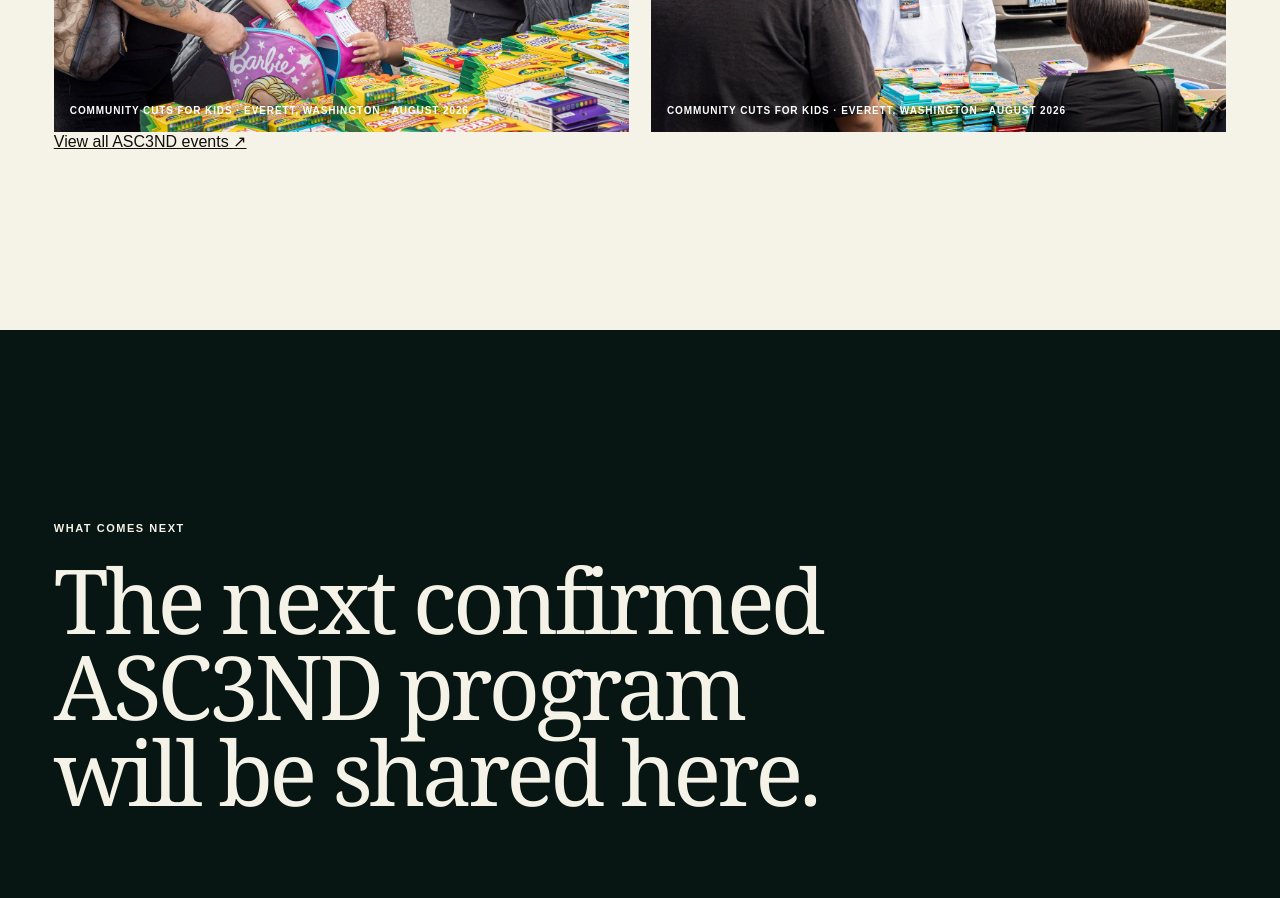
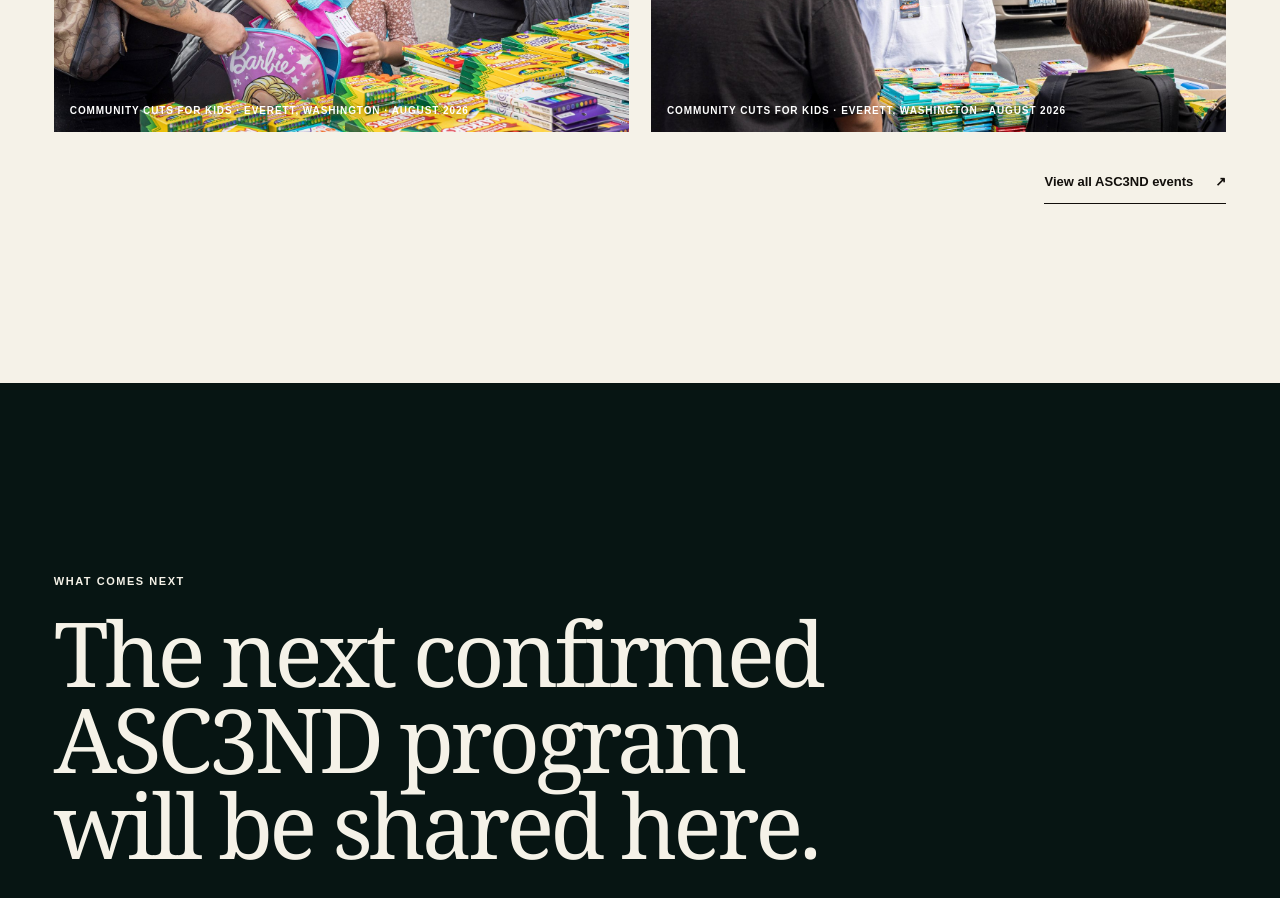
Before and after one commit to executiveusa/asc3nd-brand-site, a Next.js app: page / in a window 1280 px wide. Shown: the part 5120-6018 px from the top of the page. Built offline with nearby package versions, Linux system fonts and the light colour scheme.

Commit message:
style: add restrained event archive link

```diff
--- a/app/community-proof.css
+++ b/app/community-proof.css
@@ -60,3 +60,21 @@
   .footer-links a:nth-child(2) { margin-left: 14px; }
   .footer-links a:nth-child(3) { margin-left: 30px; }
 }
+
+
+.community-archive-link {
+  display: flex;
+  justify-content: flex-end;
+  padding-top: 28px;
+}
+
+.community-archive-link a {
+  min-height: 44px;
+  display: inline-flex;
+  align-items: center;
+  gap: 22px;
+  border-bottom: 1px solid currentColor;
+  font-size: 13px;
+  font-weight: 700;
+  text-decoration: none;
+}
```
